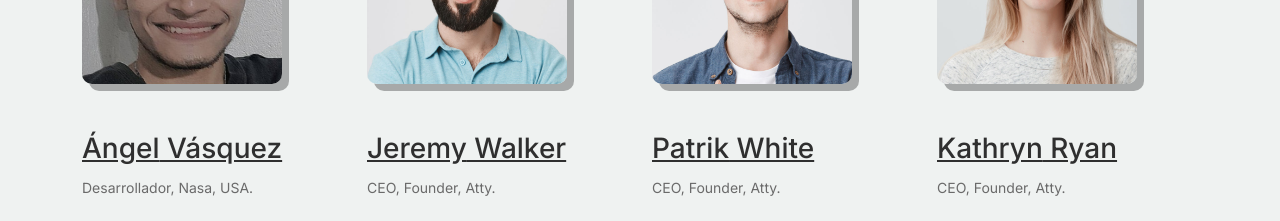
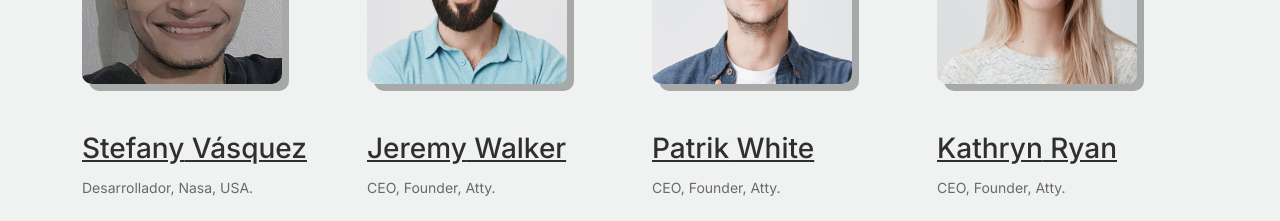
Before and after one commit to agl5702/karina-CarX, a plain HTML site: page about.html in a window 1280 px wide. Shown: the part 1580-1801 px from the top of the page. Drawn offline with Linux system fonts and the light colour scheme.

Commit message:
Update about.html

```diff
--- a/about.html
+++ b/about.html
@@ -163,7 +163,7 @@
                 <!-- Start Column 1 -->
                 <div class="col-3">
                     <img src="images/cars/team1.png" class="img-fluid mb-5">
-                    <h3 clas><a href="#"><span class="">Ángel</span> Vásquez</a></h3>
+                    <h3 clas><a href="#"><span class="">Stefany</span> Vásquez</a></h3>
                     <span class="d-block position mb-4">Desarrollador, Nasa, USA.</span>
                     <p>Separated they live in. Separated they live in Bookmarksgrove right at the coast of the Semantics, a large language ocean.</p>
                     <p class="mb-0"><a href="#" class="more dark">Learn More <span
```
